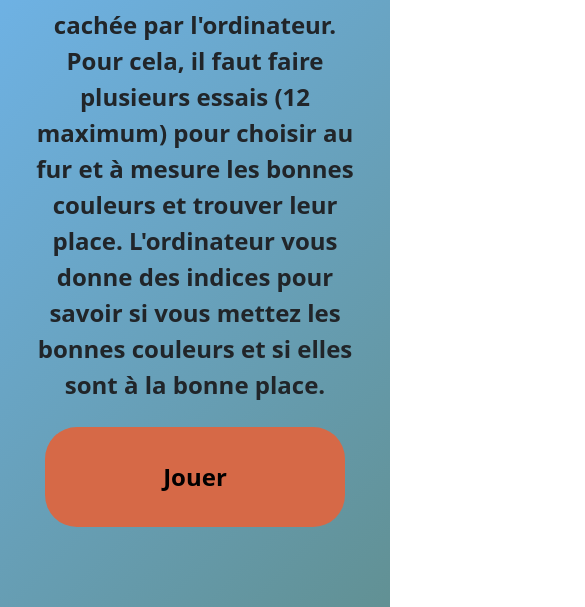
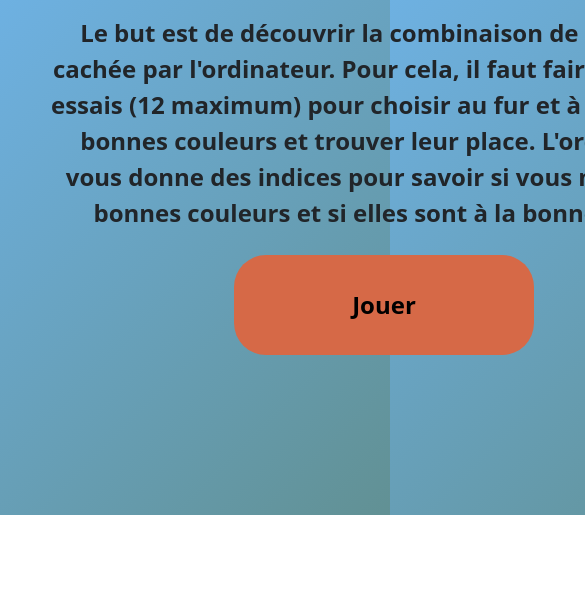
Before and after one commit to Jerem94300/Mastermind, a plain HTML site: page index.html in a window 390 px wide. Shown: the part 329-936 px from the top of the page, 585 px wide, since content can reach past the window. After the commit the page ends 844 px from the top, so only its background shows below. Drawn offline with nearby package versions, Linux system fonts and the light colour scheme.

Commit message:
Update style.css

```diff
--- a/style.css
+++ b/style.css
@@ -317,8 +317,8 @@ body {
 
 @media screen and (max-width: 768px){
 
-  .container{
-    width: 768px;
+  body{
+    min-width: 768px;
     }
 
 
```
